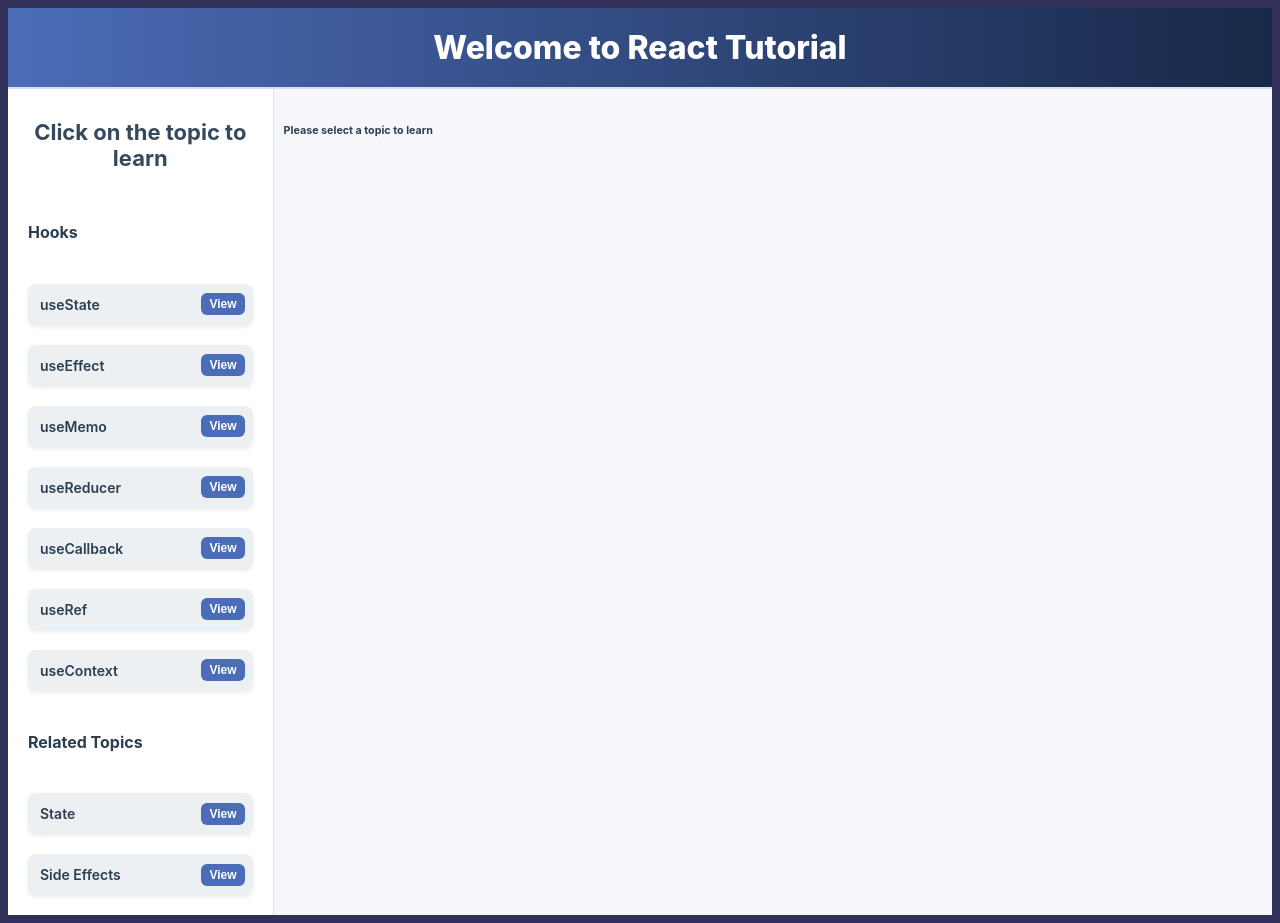
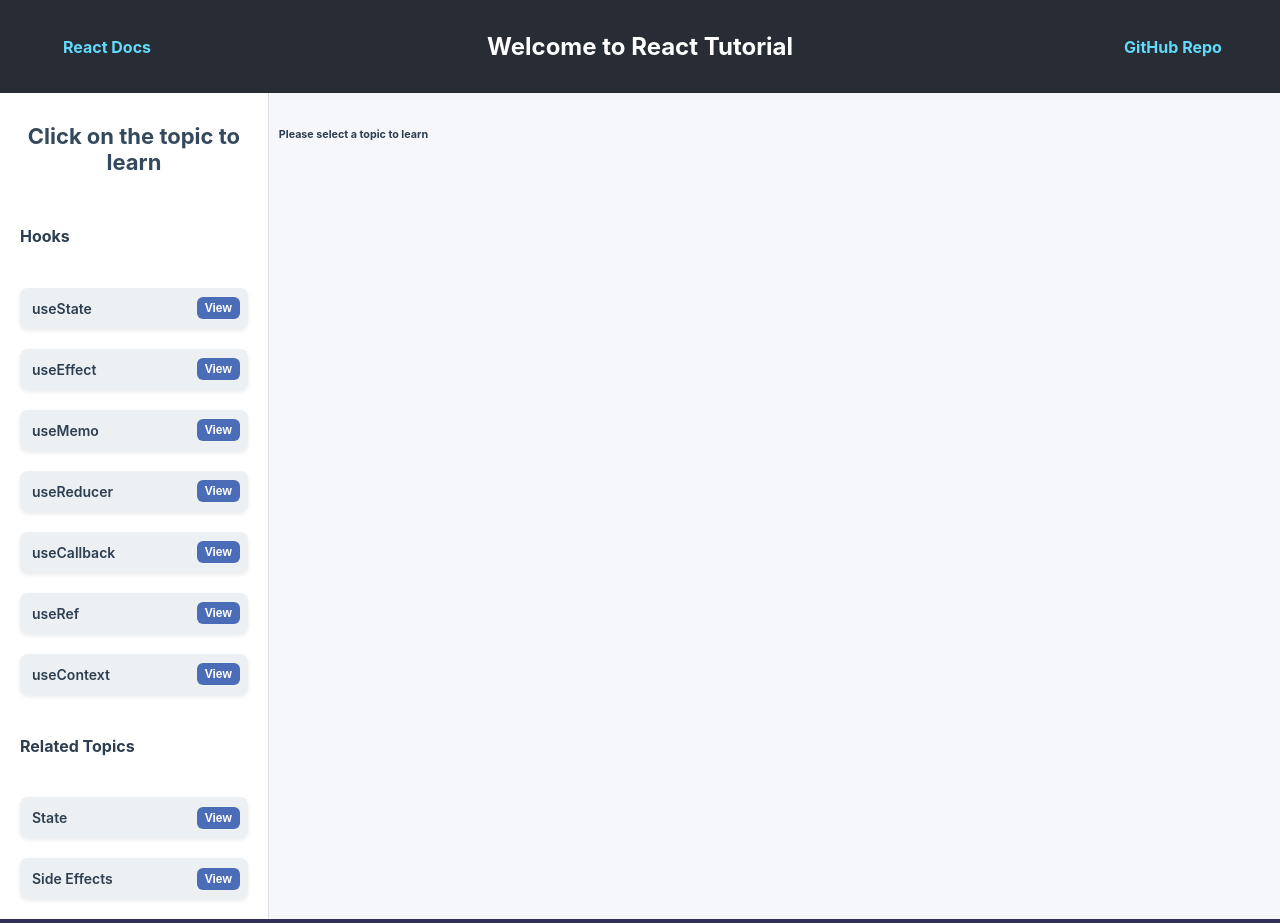
Before and after one commit to Shantanoo-Chandorkar/learn-react-project, a React (Vite) app: page / in a window 1280 px wide. Built offline with nearby package versions, Linux system fonts and the light colour scheme.

Commit message:
Updated related topics material in the project. Added new header in the project with React Docs and GitHub Repo

```diff
--- a/src/App.jsx
+++ b/src/App.jsx
@@ -7,6 +7,7 @@
 import { topics } from './topics/topic-list';
 import RenderTopicInformationPanel from './RenderTopicInformationPanel/RenderTopicInformationPanel';
 import RenderTopicExamplePanel from './RenderTopicExamplePanel/RenderTopicExamplePanel';
+import Header from './Header/Header';
 
 function App() {
   const [selectedTopic, setSelectedTopic] = useState(null);
@@ -21,7 +22,7 @@
   return (
     <div className='learn-react-project-outer-container'>
       {/* Move the header to the component afterwards */}
-      <header className='learn-react-project-header'>Welcome to React Tutorial</header>
+      <Header />
 
       <div className='learn-react-project-topic-container'>
         {/* Left Section */}
--- /dev/null
+++ b/src/Header/Header.jsx
@@ -0,0 +1,26 @@
+import React from 'react';
+import './style.css'; // Create a CSS file for styling if needed
+
+const Header = () => {
+  return (
+    <header className="learn-react-project-header-outer">
+      <div className="learn-react-project-header-link">
+        <a href="https://react.dev" target="_blank" rel="noopener noreferrer">
+          React Docs
+        </a>
+      </div>
+
+      <h1 className="learn-react-project-header-title">
+        Welcome to React Tutorial
+      </h1>
+
+      <div className="learn-react-project-header-link">
+        <a href="https://github.com/Shantanoo-Chandorkar/learn-react-project" target="_blank" rel="noopener noreferrer">
+          GitHub Repo
+        </a>
+      </div>
+    </header>
+  );
+};
+
+export default Header;
--- /dev/null
+++ b/src/Header/style.css
@@ -0,0 +1,29 @@
+.learn-react-project-header-outer {
+  display: flex;
+  justify-content: space-between;
+  align-items: center;
+  padding: 1rem 2rem;
+  background-color: #282c34;
+  color: white;
+}
+
+.learn-react-project-header-title {
+  font-size: 1.5rem;
+  text-align: center;
+  flex: 1;
+}
+
+.learn-react-project-header-link {
+  width: 150px;
+  text-align: center;
+}
+
+.learn-react-project-header-link a {
+  color: #61dafb;
+  text-decoration: none;
+  font-weight: bold;
+}
+
+.learn-react-project-header-link a:hover {
+  text-decoration: underline;
+}
--- a/src/RelatedTopics/SideEffects/information.js
+++ b/src/RelatedTopics/SideEffects/information.js
@@ -1,6 +1,53 @@
 const SideEffectsInformation = [
-  `Side Effects, in Layman's terms, can be described as something that happens as the consequence of some action/interaction that happens in the frontend.`,
-  `In React, the action is mostly a state change. Basically, a state changes from one to another that causes side effects to happen which can be controlled though code.`,
-]
+  `<strong>What are Side Effects?</strong><br/>
+   In layman's terms, a <strong>side effect</strong> is anything that happens as a consequence of a certain action or interaction that is not purely internal to a component.
+   In React, side effects commonly occur due to things like <code>state</code> changes, <code>prop</code> updates, or even lifecycle events.`,
+
+  `<strong>Simple definition:</strong><br/>
+   <em>A side effect is an interaction with the outside world or a system outside of the component’s rendering logic.</em>
+   It goes beyond just calculating and returning JSX.`,
+
+  `<strong>Common examples of Side Effects in React:</strong>
+   <ul>
+     <li>Fetching data from an API</li>
+     <li>Directly manipulating the DOM (e.g., focusing an input)</li>
+     <li>Setting up subscriptions or event listeners (e.g., WebSocket connections)</li>
+     <li>Manually changing the page title or scroll position</li>
+     <li>Timers like <code>setTimeout</code> and <code>setInterval</code></li>
+     <li>Logging values or analytics (e.g., sending tracking events)</li>
+   </ul>`,
+
+  `<strong>Why do we need to handle Side Effects separately?</strong><br/>
+   React’s rendering should be <strong>pure</strong> — meaning for the same inputs (state/props), a component should always return the same output (JSX).
+   Side effects, by nature, introduce interactions with systems outside React (like APIs or the browser), which means they can't be predicted by just looking at the component's inputs.
+   To keep components predictable and maintainable, React provides special Hooks like <code>useEffect</code> to manage these side effects.`,
+
+  `<strong>Side Effects and State Changes:</strong><br/>
+   When a <code>state</code> change happens, it can trigger side effects.<br/>
+   For example:
+   <ul>
+     <li>User clicks a button ➔ state updates ➔ fetch a new list from server ➔ update the UI.</li>
+     <li>A countdown timer ➔ every second, the time state updates ➔ UI re-renders.</li>
+   </ul>
+   Side effects <strong>depend</strong> on the new state, and React lets you control exactly when and how these side effects happen.`,
+
+  `<strong>Important rules about Side Effects:</strong>
+   <ul>
+     <li>Side effects should not directly happen during rendering. Only inside <code>useEffect</code> or similar Hooks.</li>
+     <li>Always clean up side effects if needed (e.g., unsubscribe events, clear timers) to prevent memory leaks.</li>
+     <li>Make sure effects have correct dependencies to avoid unexpected behavior (use the <code>dependency array</code> carefully in <code>useEffect</code>).</li>
+   </ul>`,
+
+  `<strong>React tools for handling Side Effects:</strong>
+   <ul>
+     <li><code>useEffect</code> — the standard Hook to handle side effects inside functional components.</li>
+     <li><code>useLayoutEffect</code> — similar to <code>useEffect</code>, but fires synchronously after all DOM mutations (for critical UI changes).</li>
+     <li><code>useInsertionEffect</code> — used mainly for styling libraries (rare cases).</li>
+   </ul>`,
+
+  `<strong>Final thought:</strong><br/>
+   Controlling side effects properly is crucial for building <strong>stable</strong>, <strong>predictable</strong>, and <strong>efficient</strong> React applications.
+   Without structured side-effect management, applications can quickly become buggy, hard to debug, and unpredictable.`
+];
 
 export default SideEffectsInformation;
--- a/src/RelatedTopics/State/information.js
+++ b/src/RelatedTopics/State/information.js
@@ -1,6 +1,58 @@
 const StateInformation = [
-  `In simple terms, a "state" is the data that changes in time. In React specifically, it is a data that changes from one render to another render.`,
-  `The example for a "state" is loading. Suppose, we are fetching a data from an API, we set the - let's say - showLoader state, which is initially set to false, to true until we receive a response from the API. Once we receive the response, we set the showLoader state back to false.`
-]
+  `<strong>What is State?</strong><br/>
+   In simple terms, <strong>state</strong> refers to any data that can change over time.
+   In React, <em>state</em> is a special built-in object that holds information about a component's current situation, and when the state changes, the component automatically <strong>re-renders</strong> to reflect those changes.`,
+
+  `<strong>Technical definition:</strong><br/>
+   State is a <code>mutable</code> piece of data that belongs to a component and controls how that component behaves and renders.<br/>
+   In other words, <em>state is how React keeps track of things that should cause a UI update when they change</em>.`,
+
+  `<strong>Common examples of State:</strong>
+   <ul>
+     <li><code>Loading status</code> — showing a spinner while data loads</li>
+     <li><code>Form inputs</code> — tracking user input values</li>
+     <li><code>Modal visibility</code> — toggling open/close state of a popup</li>
+     <li><code>Authentication state</code> — knowing if a user is logged in or not</li>
+     <li><code>Pagination</code> — tracking which page is currently active</li>
+   </ul>`,
+
+  `<strong>Simple real-world example:</strong><br/>
+   Suppose you are fetching data from an API. Initially, you want to display a loading spinner until the data is fetched.<br/>
+   You can manage this using a <code>showLoader</code> state:
+   <ul>
+     <li>Initially, <code>showLoader</code> is <code>false</code> (no loading spinner).</li>
+     <li>When API request starts, set <code>showLoader</code> to <code>true</code>.</li>
+     <li>When data arrives, set <code>showLoader</code> back to <code>false</code>.</li>
+   </ul>
+   React will automatically re-render the component based on the current value of <code>showLoader</code>.`,
+
+  `<strong>How do you create State in React?</strong><br/>
+   In functional components, you create state using the <code>useState</code> Hook:
+   <pre><code>
+import { useState } from 'react';
+
+function Example() {
+  const [count, setCount] = useState(0);
+  return (
+    &lt;button onClick={() => setCount(count + 1)&gt;
+      Clicked {count} times
+    &lt;/button&gt;
+  );
+}
+   </code></pre>
+   Here, <code>count</code> is the state variable, and <code>setCount</code> is the function to update it.`,
+
+  `<strong>Important points about State:</strong>
+   <ul>
+     <li>Changing state triggers a <strong>re-render</strong>.</li>
+     <li>State updates are <strong>asynchronous</strong> — multiple updates may be batched together for performance.</li>
+     <li>Never directly modify state (e.g., <code>state.value = newValue</code>); always use the updater function provided by <code>useState</code>.</li>
+     <li>Each instance of a component has its own independent state.</li>
+   </ul>`,
+
+  `<strong>Final thought:</strong><br/>
+   Managing state efficiently is the backbone of building <strong>dynamic</strong> and <strong>interactive</strong> React applications.
+   Understanding when and how to use state correctly is critical for writing clean, maintainable code.`
+];
 
 export default StateInformation;
--- a/src/index.css
+++ b/src/index.css
@@ -1,4 +1,5 @@
 body {
   background-color: #000033CF;
   color: #fff;
+  margin: 0px;
 }
```
